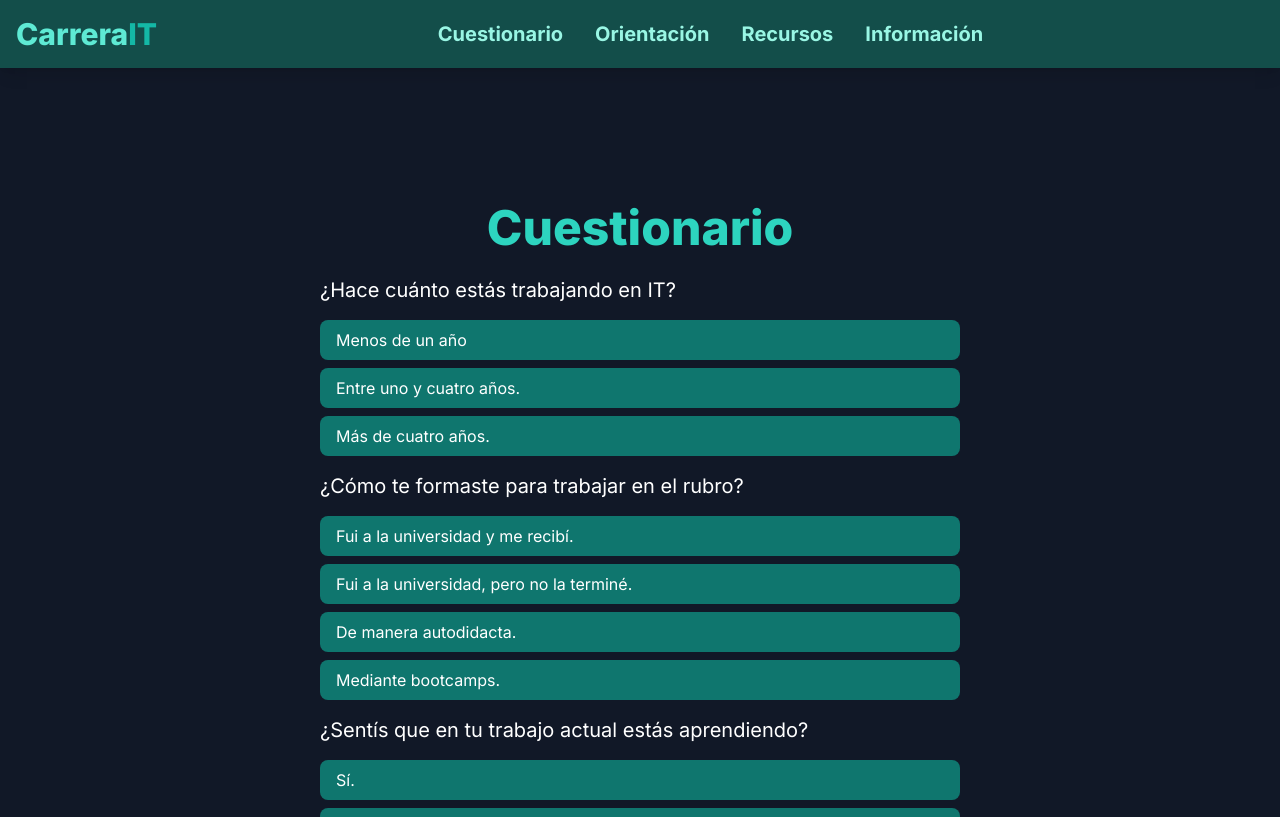
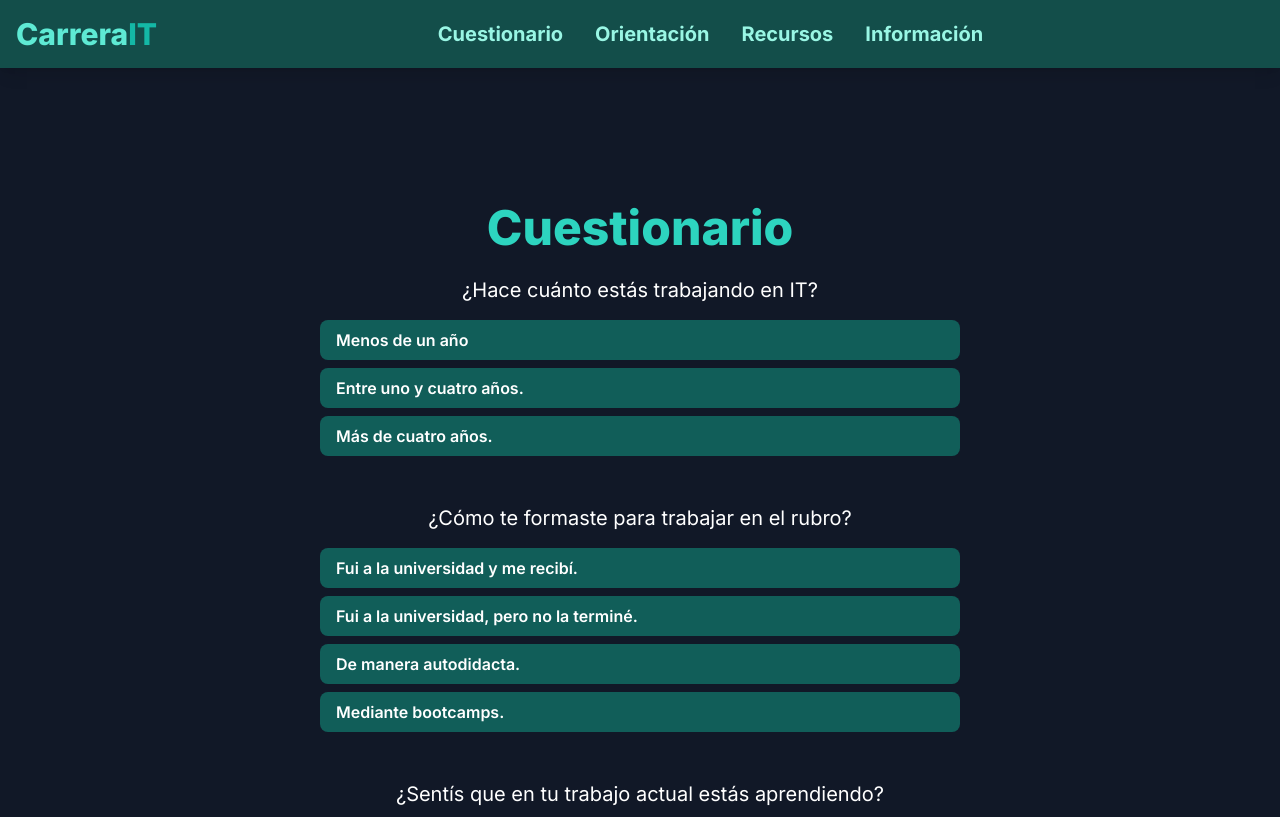
Before and after one commit to aronmilenait/carrerait-roadmap, a Next.js app in the folder carrerait-roadmap/: page /cuestionario-it in a window 1280 px wide. Shown: the top 817 px of the page. Built offline with nearby package versions, Linux system fonts and the light colour scheme.

Commit message:
Improve the UI of SurveyForm.

```diff
--- a/carrerait-roadmap/src/app/components/Survey/SurveyForm.tsx
+++ b/carrerait-roadmap/src/app/components/Survey/SurveyForm.tsx
@@ -26,8 +26,8 @@ const SurveyForm = ({
   return (
     <div>
       {questions.map((question, questionIndex) => (
-        <div key={questionIndex} className="mb-4">
-          <p className="text-xl mb-4">{question.question}</p>
+        <div key={questionIndex} className="mb-12">
+          <p className="text-xl text-center mb-4">{question.question}</p>
           <ul className="space-y-2">
             {question.answers.map((answer, answerIndex) => (
               <li key={answerIndex}>
@@ -35,8 +35,8 @@ const SurveyForm = ({
                   onClick={() => onAnswerClick(questionIndex, answerIndex)}
                   className={`py-2 px-4 rounded-lg w-full text-left ${
                     selectedAnswers[questionIndex] === answerIndex
-                      ? "bg-teal-900 text-white border-2 border-teal-800 font-semibold"
-                      : "bg-teal-700 text-white"
+                      ? "bg-teal-950 text-white font-semibold text-md"
+                      : "bg-teal-800 text-white font-semibold text-md"
                   }`}
                   aria-pressed={selectedAnswers[questionIndex] === answerIndex}
                 >
```
